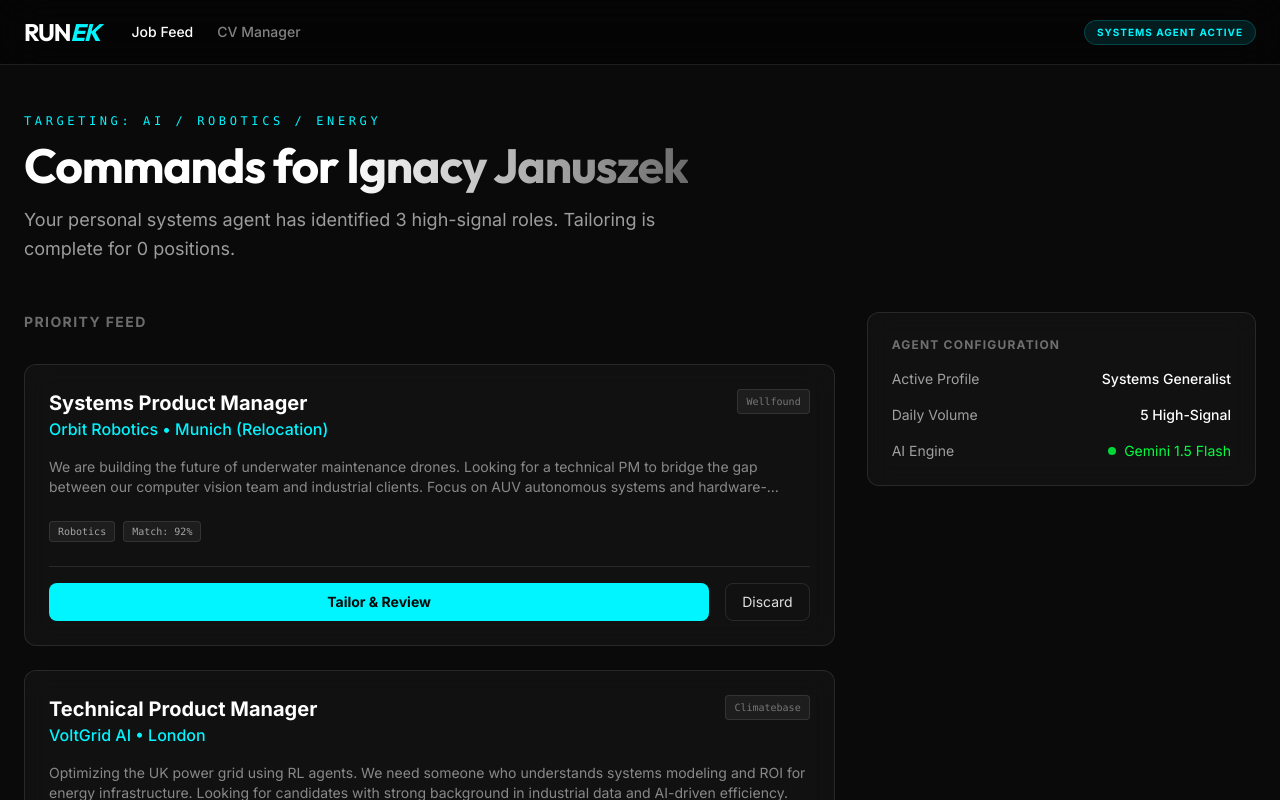
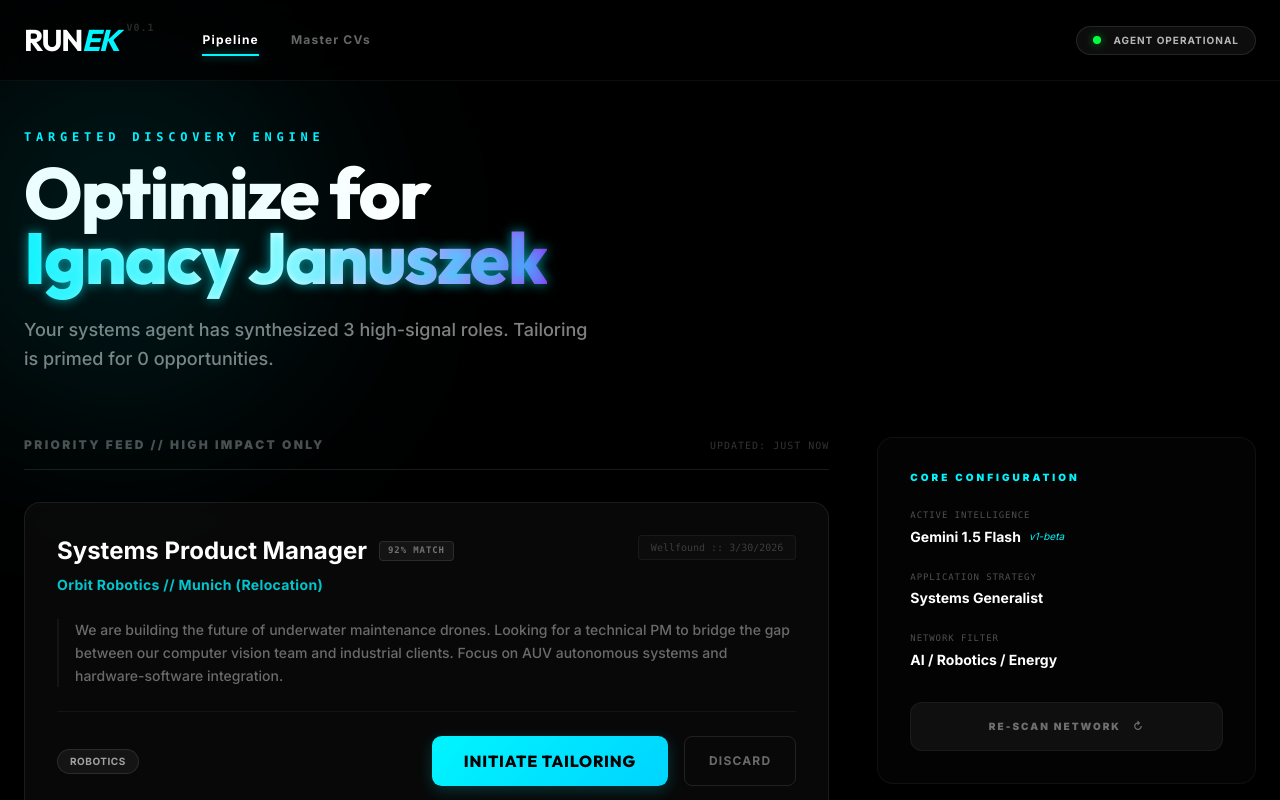
Before and after one commit to Ignisko/runek, a Next.js app in the folder runek-app/: page / in a window 1280 px wide. Shown: the top 800 px of the page. Built offline with nearby package versions, Linux system fonts and the light colour scheme.

Commit message:
UX/UI Overhaul: Premium Cyber-Brutalist design and refined functional dashboard

```diff
--- a/runek-app/app/globals.css
+++ b/runek-app/app/globals.css
@@ -1,24 +1,26 @@
 @import "tailwindcss";
 
 @theme {
-  --color-background: #0a0a0a;
-  --color-foreground: #e0e0e0;
+  --color-background: #000000;
+  --color-foreground: #ffffff;
   --color-primary: #00f5ff;
   --color-secondary: #00ff41;
   --color-accent: #a020f0;
+  --color-obsidian: #0a0a0a;
 
   --font-sans: var(--font-inter);
   --font-outfit: var(--font-outfit);
 }
 
 :root {
-  --background: #0a0a0a;
-  --foreground: #e0e0e0;
+  --background: #000000;
+  --foreground: #f0f0f0;
   --primary: #00f5ff;
   --secondary: #00ff41;
   --accent: #a020f0;
-  --card-bg: rgba(255, 255, 255, 0.03);
-  --border-color: rgba(255, 255, 255, 0.1);
+  --obsidian: #0a0a0a;
+  --card-bg: rgba(20, 20, 20, 0.4);
+  --border-color: rgba(255, 255, 255, 0.08);
 }
 
 @layer base {
@@ -26,59 +28,89 @@
     background-color: var(--background);
     color: var(--foreground);
     font-feature-settings: "cv02", "cv03", "cv04", "ss01";
+    -webkit-font-smoothing: antialiased;
+    background-image:
+      radial-gradient(circle at 50% -20%, rgba(0, 245, 255, 0.08), transparent 40%),
+      radial-gradient(circle at 100% 100%, rgba(160, 32, 240, 0.05), transparent 30%);
+    background-attachment: fixed;
   }
 }
 
 @layer components {
   .glass-card {
     background-color: var(--card-bg);
-    backdrop-filter: blur(12px);
+    backdrop-filter: blur(16px);
+    -webkit-backdrop-filter: blur(16px);
     border: 1px solid var(--border-color);
-    border-radius: 0.75rem;
-    transition: all 0.3s ease;
+    border-radius: 1rem;
+    transition: all 0.4s cubic-bezier(0.4, 0, 0.2, 1);
   }
 
   .glass-card:hover {
-    border-color: rgba(0, 245, 255, 0.3);
-    box-shadow: 0 0 30px rgba(0, 245, 255, 0.05);
+    border-color: rgba(0, 245, 255, 0.4);
+    box-shadow: 0 20px 40px rgba(0, 0, 0, 0.4), 0 0 20px rgba(0, 245, 255, 0.05);
+    transform: translateY(-2px);
   }
 
   .btn-primary {
-    padding: 0.75rem 1.5rem;
-    background-color: var(--primary);
-    color: var(--background);
-    font-weight: 700;
-    border-radius: 0.5rem;
-    transition: all 0.2s ease;
+    padding: 0.8rem 1.8rem;
+    background: linear-gradient(135deg, var(--primary), #00d4ff);
+    color: #000000;
+    font-weight: 800;
+    font-family: var(--font-outfit);
+    text-transform: uppercase;
+    letter-spacing: 0.05em;
+    border-radius: 0.6rem;
+    transition: all 0.3s ease;
+    box-shadow: 0 4px 15px rgba(0, 245, 255, 0.2);
   }
 
   .btn-primary:hover {
-    filter: brightness(1.1);
+    filter: brightness(1.15);
+    box-shadow: 0 8px 25px rgba(0, 245, 255, 0.3);
+    transform: translateY(-1px);
   }
 
   .btn-primary:active {
-    transform: scale(0.95);
+    transform: scale(0.97);
   }
 
   .text-glow {
-    text-shadow: 0 0 8px rgba(0, 245, 255, 0.5);
+    text-shadow: 0 0 12px rgba(0, 245, 255, 0.6);
   }
+
+  .nav-blur {
+    background: rgba(0, 0, 0, 0.7);
+    backdrop-filter: blur(20px);
+    -webkit-backdrop-filter: blur(20px);
+    border-bottom: 1px solid rgba(255, 255, 255, 0.05);
+  }
+}
+
+/* Animations */
+@keyframes pulse-soft {
+  0%, 100% { opacity: 1; filter: brightness(1); }
+  50% { opacity: 0.85; filter: brightness(1.2); }
+}
+
+.animate-pulse-soft {
+  animation: pulse-soft 3s infinite ease-in-out;
 }
 
 /* Custom Scrollbar */
 ::-webkit-scrollbar {
-  width: 8px;
+  width: 6px;
 }
 
 ::-webkit-scrollbar-track {
-  background: var(--background);
+  background: transparent;
 }
 
 ::-webkit-scrollbar-thumb {
-  background: var(--border-color);
-  border-radius: 4px;
+  background: rgba(255, 255, 255, 0.1);
+  border-radius: 10px;
 }
 
 ::-webkit-scrollbar-thumb:hover {
-  background: rgba(255, 255, 255, 0.2);
+  background: var(--primary);
 }
--- a/runek-app/app/page.tsx
+++ b/runek-app/app/page.tsx
@@ -9,9 +9,16 @@ export default function Home() {
   const [loading, setLoading] = useState(true);
   const [tailoring, setTailoring] = useState<string | null>(null);
   const [selectedTailored, setSelectedTailored] = useState<TailoredContent | null>(null);
+  const [showSetup, setShowSetup] = useState(false);
 
   useEffect(() => {
     fetchJobs();
+    // Check if .env exists (simulated via API check)
+    const checkEnv = async () => {
+      const res = await fetch('/api/jobs');
+      if (res.status === 500) setShowSetup(true);
+    };
+    checkEnv();
   }, []);
 
   const fetchJobs = async () => {
@@ -49,32 +56,36 @@ export default function Home() {
   };
 
   return (
-    <div className="flex flex-col min-h-screen">
+    <div className="flex flex-col min-h-screen bg-black selection:bg-primary selection:text-black">
       {/* Navigation Header */}
-      <nav className="sticky top-0 z-50 border-b border-white/10 bg-black/50 backdrop-blur-xl">
-        <div className="max-w-7xl mx-auto px-6 h-16 flex items-center justify-between">
-          <div className="flex items-center gap-8">
-            <h1 className="text-2xl font-bold font-outfit tracking-tighter text-white">
+      <nav className="sticky top-0 z-50 nav-blur">
+        <div className="max-w-7xl mx-auto px-6 h-20 flex items-center justify-between">
+          <div className="flex items-center gap-12">
+            <h1 className="text-3xl font-bold font-outfit tracking-tighter text-white">
               RUN<span className="text-primary italic">EK</span>
+              <span className="text-[10px] ml-2 font-mono text-white/30 align-top opacity-50 tracking-widest">V0.1</span>
             </h1>
-            <div className="hidden md:flex gap-6 text-sm font-medium text-white/50">
+            <div className="hidden lg:flex gap-8 text-xs font-bold uppercase tracking-widest text-white/40">
               <button
                 onClick={() => setActiveTab("feed")}
-                className={`transition-colors hover:text-white ${activeTab === "feed" ? "text-white" : ""}`}
+                className={`transition-all hover:text-white relative py-2 ${activeTab === "feed" ? "text-white" : ""}`}
               >
-                Job Feed
+                Pipeline
+                {activeTab === "feed" && <span className="absolute bottom-0 left-0 w-full h-[2px] bg-primary shadow-[0_0_8px_rgba(0,245,255,0.5)]" />}
               </button>
               <button
                 onClick={() => setActiveTab("cv")}
-                className={`transition-colors hover:text-white ${activeTab === "cv" ? "text-white" : ""}`}
+                className={`transition-all hover:text-white relative py-2 ${activeTab === "cv" ? "text-white" : ""}`}
               >
-                CV Manager
+                Master CVs
+                {activeTab === "cv" && <span className="absolute bottom-0 left-0 w-full h-[2px] bg-primary shadow-[0_0_8px_rgba(0,245,255,0.5)]" />}
               </button>
             </div>
           </div>
-          <div className="flex items-center gap-4">
-            <div className="px-3 py-1 rounded-full bg-primary/10 border border-primary/20 text-[10px] font-bold text-primary uppercase tracking-widest">
-              Systems Agent Active
+          <div className="flex items-center gap-6">
+            <div className="hidden sm:flex items-center gap-3 px-4 py-1.5 rounded-full bg-white/5 border border-white/10">
+              <span className="w-2 h-2 rounded-full bg-secondary animate-pulse shadow-[0_0_8px_rgba(0,255,65,0.5)]" />
+              <span className="text-[10px] font-bold text-white/70 uppercase tracking-widest">Agent Operational</span>
             </div>
           </div>
         </div>
@@ -82,108 +93,172 @@ export default function Home() {
 
       {/* Main Content */}
       <div className="max-w-7xl mx-auto px-6 py-12 flex-1 w-full">
-        <header className="mb-12">
-          <p className="text-primary font-mono text-xs uppercase tracking-[0.3em] mb-3">Targeting: AI / Robotics / Energy</p>
-          <h2 className="text-4xl md:text-5xl font-bold font-outfit text-white mb-4 tracking-tight">
-            Commands for <span className="text-transparent bg-clip-text bg-gradient-to-r from-white to-white/40">Ignacy Januszek</span>
+        <header className="mb-16 relative">
+          <div className="absolute -top-24 -left-24 w-96 h-96 bg-primary/10 rounded-full blur-[100px] pointer-events-none" />
+          <p className="text-primary font-mono text-xs uppercase tracking-[0.4em] mb-4 font-bold">Targeted Discovery Engine</p>
+          <h2 className="text-5xl md:text-7xl font-extrabold font-outfit text-white mb-6 tracking-tight leading-[0.9]">
+            Optimize for <br />
+            <span className="text-transparent bg-clip-text bg-gradient-to-r from-primary via-white to-accent text-glow">Ignacy Januszek</span>
           </h2>
-          <p className="text-white/60 max-w-2xl text-lg leading-relaxed">
-            Your personal systems agent has identified {jobs.length} high-signal roles.
-            Tailoring is complete for {jobs.filter(j => j.status === 'tailored').length} positions.
+          <p className="text-white/50 max-w-xl text-lg leading-relaxed font-medium">
+            Your systems agent has synthesized {jobs.length} high-signal roles.
+            Tailoring is primed for {jobs.filter(j => j.status === 'tailored').length} opportunities.
           </p>
         </header>
 
         {/* Action Grid/Feed */}
-        <div className="grid grid-cols-1 lg:grid-cols-3 gap-8">
-          <div className="lg:col-span-2 flex flex-col gap-6">
-            <h3 className="text-sm font-bold uppercase tracking-widest text-white/40 mb-2">Priority Feed</h3>
+        <div className="grid grid-cols-1 lg:grid-cols-12 gap-12">
+          <div className="lg:col-span-8 flex flex-col gap-8">
+            <div className="flex items-center justify-between border-b border-white/10 pb-4">
+              <h3 className="text-xs font-black uppercase tracking-[0.2em] text-white/30">Priority Feed // High Impact Only</h3>
+              <div className="text-[10px] font-mono text-white/20 uppercase tracking-widest">Updated: Just Now</div>
+            </div>
 
             {loading ? (
-              <div className="flex justify-center py-20">
-                <span className="w-10 h-10 border-4 border-primary/20 border-t-primary rounded-full animate-spin" />
+              <div className="flex flex-col items-center justify-center py-32 gap-4">
+                <span className="w-12 h-12 border-2 border-primary/20 border-t-primary rounded-full animate-spin" />
+                <p className="text-xs font-mono text-white/30 animate-pulse uppercase tracking-widest">Initalizing Neural Pipeline...</p>
               </div>
             ) : (
-              jobs.map(job => (
-                <div key={job.id} className={`glass-card p-6 flex flex-col gap-4 ${job.status === 'tailored' ? 'border-secondary/30' : ''}`}>
-                  <div className="flex justify-between items-start">
-                    <div>
-                      <h4 className="text-xl font-bold text-white">{job.title}</h4>
-                      <p className="text-primary font-medium">{job.company} • {job.location}</p>
+              <div className="space-y-6">
+                {jobs.map(job => (
+                  <div key={job.id} className={`glass-card p-8 group relative overflow-hidden ${job.status === 'tailored' ? 'border-secondary/20 bg-secondary/[0.02]' : ''}`}>
+                    {job.status === 'tailored' && (
+                      <div className="absolute top-0 right-0 px-4 py-1 bg-secondary/20 text-secondary text-[10px] font-black uppercase tracking-widest rounded-bl-lg border-l border-b border-secondary/20">
+                        Synthesized
                       </div>
-                    <div className="px-2 py-1 bg-white/5 border border-white/10 rounded text-[10px] font-mono text-white/40">
-                      {job.source}
+                    )}
+                    <div className="flex flex-col md:flex-row justify-between items-start gap-4">
+                      <div className="space-y-2">
+                        <div className="flex items-center gap-3">
+                          <h4 className="text-2xl font-bold text-white group-hover:text-primary transition-colors duration-300">{job.title}</h4>
+                          <span className="px-2 py-0.5 rounded bg-white/5 border border-white/10 text-[9px] text-white/40 font-mono font-bold uppercase tracking-widest">
+                            {job.matchScore}% Match
+                          </span>
+                        </div>
+                        <p className="text-primary font-bold text-sm tracking-wide opacity-80">{job.company} // {job.location}</p>
+                      </div>
+                      <div className="text-[10px] font-mono text-white/20 whitespace-nowrap bg-white/[0.02] px-3 py-1 rounded border border-white/5">
+                        {job.source} :: {new Date(job.postedAt).toLocaleDateString()}
                       </div>
                     </div>
-                  <p className="text-white/50 text-sm line-clamp-2">{job.description}</p>
 
-                  <div className="flex flex-wrap gap-2 pt-2">
-                    <span className="px-2 py-0.5 rounded bg-white/5 border border-white/10 text-[10px] text-white/60 font-mono">{job.category}</span>
-                    <span className="px-2 py-0.5 rounded bg-white/5 border border-white/10 text-[10px] text-white/60 font-mono">Match: {job.matchScore}%</span>
-                    {job.status === 'tailored' && (
-                      <span className="px-2 py-0.5 rounded bg-secondary/10 border border-secondary/20 text-[10px] text-secondary font-mono">Tailored</span>
+                    <p className="text-white/40 text-sm leading-relaxed my-6 line-clamp-3 font-medium border-l-2 border-white/5 pl-4 group-hover:border-primary/30 transition-colors">
+                      {job.description}
+                    </p>
+
+                    <div className="flex flex-wrap gap-4 items-center justify-between pt-6 border-t border-white/5">
+                      <div className="flex gap-2">
+                        <span className="px-3 py-1 rounded-full bg-white/5 border border-white/10 text-[10px] text-white/60 font-bold uppercase tracking-wider">{job.category}</span>
+                      </div>
+
+                      <div className="flex gap-4 w-full md:w-auto">
+                        <button
+                          onClick={() => handleTailor(job.id, job.category)}
+                          disabled={tailoring === job.id}
+                          className={`btn-primary flex-1 md:flex-none flex items-center justify-center gap-3 px-8 ${job.status === 'tailored' ? 'from-secondary to-[#00d136] shadow-[0_4px_15px_rgba(0,255,65,0.2)]' : ''}`}
+                        >
+                          {tailoring === job.id ? (
+                            <>
+                              <span className="w-3 h-3 border-2 border-black/20 border-t-black rounded-full animate-spin" />
+                              <span>Synthesizing...</span>
+                            </>
+                          ) : job.status === 'tailored' ? 'Review Manifest' : 'Initiate Tailoring'}
+                        </button>
+                        <button className="px-6 py-3 border border-white/10 rounded-lg hover:bg-white/10 transition-all text-xs font-bold uppercase tracking-widest text-white/40 hover:text-white">Discard</button>
+                      </div>
+                    </div>
+                  </div>
+                ))}
+              </div>
             )}
           </div>
 
-                  <div className="flex gap-4 pt-4 border-t border-white/10 mt-2">
-                    <button
-                      onClick={() => handleTailor(job.id, job.category)}
-                      disabled={tailoring === job.id}
-                      className={`btn-primary flex-1 py-2 text-sm ${job.status === 'tailored' ? 'bg-secondary text-black' : ''}`}
-                    >
-                      {tailoring === job.id ? 'Agent Working...' : job.status === 'tailored' ? 'View Tailored CV' : 'Tailor & Review'}
-                    </button>
-                    <button className="px-4 py-2 border border-white/10 rounded-lg hover:bg-white/5 transition-colors text-sm">Discard</button>
+          {/* Sidebar / Status Manifest */}
+          <div className="lg:col-span-4 flex flex-col gap-8">
+            <div className="glass-card p-8 space-y-8 bg-white/[0.01] border-white/5">
+              <div>
+                <h3 className="text-[10px] font-black uppercase tracking-[0.3em] text-primary mb-6">Core Configuration</h3>
+                <div className="space-y-6">
+                  <div className="flex flex-col gap-1">
+                    <span className="text-[9px] font-mono text-white/30 uppercase tracking-widest">Active Intelligence</span>
+                    <span className="text-sm font-bold text-white flex items-center gap-2">
+                       Gemini 1.5 Flash <span className="text-[10px] text-primary italic font-normal">v1-beta</span>
+                    </span>
                   </div>
+                  <div className="flex flex-col gap-1">
+                    <span className="text-[9px] font-mono text-white/30 uppercase tracking-widest">Application Strategy</span>
+                    <span className="text-sm font-bold text-white">Systems Generalist</span>
                   </div>
-              ))
-            )}
-          </div>
-
-          {/* Sidebar / Profile Status */}
-          <div className="flex flex-col gap-8">
-            <div className="glass-card p-6 flex flex-col gap-4">
-              <h3 className="text-xs font-bold uppercase tracking-widest text-white/40">Agent Configuration</h3>
-              <div className="space-y-4">
-                <div className="flex justify-between items-center text-sm">
-                  <span className="text-white/60">Active Profile</span>
-                  <span className="text-white font-medium">Systems Generalist</span>
-                </div>
-                <div className="flex justify-between items-center text-sm">
-                  <span className="text-white/60">Daily Volume</span>
-                  <span className="text-white font-medium">5 High-Signal</span>
-                </div>
-                <div className="flex justify-between items-center text-sm">
-                  <span className="text-white/60">AI Engine</span>
-                  <span className="flex items-center gap-2 text-secondary">
-                    <span className="w-2 h-2 rounded-full bg-secondary animate-pulse" />
-                    Gemini 1.5 Flash
-                  </span>
+                  <div className="flex flex-col gap-1">
+                    <span className="text-[9px] font-mono text-white/30 uppercase tracking-widest">Network Filter</span>
+                    <span className="text-sm font-bold text-white">AI / Robotics / Energy</span>
                   </div>
                 </div>
               </div>
 
-            {selectedTailored && (
-              <div className="glass-card p-6 flex flex-col gap-4 bg-gradient-to-br from-primary/10 to-transparent animate-in fade-in slide-in-from-bottom-4 duration-500">
-                <h3 className="text-xs font-bold uppercase tracking-widest text-primary/80">Tailoring Results</h3>
-                <p className="text-white/80 text-sm whitespace-pre-wrap line-clamp-6 font-mono">
+              <button className="w-full py-4 bg-white/5 hover:bg-white/10 border border-white/5 rounded-xl transition-all text-[10px] font-black uppercase tracking-[0.2em] text-white/40 hover:text-white group">
+                Re-scan Network <span className="inline-block group-hover:rotate-180 transition-transform duration-500 ml-2">↻</span>
+              </button>
+            </div>
+
+            {selectedTailored ? (
+              <div className="glass-card p-8 bg-gradient-to-br from-primary/20 via-transparent to-transparent border-primary/20 animate-in fade-in slide-in-from-right-8 duration-700">
+                <div className="flex items-center justify-between mb-6">
+                  <h3 className="text-[10px] font-black uppercase tracking-[0.3em] text-primary">Tailoring Output</h3>
+                  <span className="text-[8px] font-mono text-white/20">AGENT_SIG :: 0x7F2</span>
+                </div>
+                <div className="p-4 bg-black/40 rounded-lg border border-white/5 mb-6">
+                  <p className="text-white/70 text-xs leading-relaxed font-mono whitespace-pre-wrap line-clamp-[12]">
                     {selectedTailored.coverLetter}
                   </p>
+                </div>
+                <div className="space-y-4">
                   <button
-                  onClick={() => window.alert("CV Generated!")}
-                  className="w-full py-2 bg-white/10 hover:bg-white/20 rounded text-xs text-white uppercase tracking-wider font-bold transition-all"
+                    onClick={() => window.alert("Manifest Downloaded")}
+                    className="w-full py-4 bg-white text-black font-black text-xs uppercase tracking-widest rounded-xl hover:scale-[1.02] transition-transform active:scale-95"
                   >
-                  Download Refactored CV
+                    Export Tailored CV
                   </button>
+                  <button className="w-full py-3 bg-white/5 border border-white/10 rounded-lg text-[9px] font-bold uppercase tracking-[0.2em] text-white/60 hover:text-white transition-colors">
+                    Draft Outreach Email
+                  </button>
+                </div>
+              </div>
+            ) : (
+              <div className="glass-card p-8 border-dashed border-white/10 bg-transparent flex flex-col items-center justify-center text-center gap-4 group">
+                <div className="w-12 h-12 rounded-full border border-white/10 flex items-center justify-center text-white/20 group-hover:border-primary/30 transition-colors">
+                  <span className="font-mono text-xl">?</span>
+                </div>
+                <p className="text-[10px] font-mono text-white/20 uppercase tracking-widest leading-relaxed">
+                  Select a role to <br /> initiate neural tailoring
+                </p>
+              </div>
+            )}
+
+            {showSetup && (
+              <div className="glass-card p-6 bg-accent/10 border-accent/20 animate-pulse">
+                <h3 className="text-[10px] font-black uppercase tracking-[0.2em] text-accent mb-3 tracking-widest">Action Required: Setup</h3>
+                <p className="text-[11px] text-white/70 leading-relaxed mb-4">
+                  Neural engine is offline. Please finalize local environment variables (`.env`) to enable live synthesis.
+                </p>
+                <button className="text-[10px] font-bold text-accent underline underline-offset-4 tracking-widest">VIEW SETUP GUIDE</button>
               </div>
             )}
           </div>
         </div>
       </div>
 
-      <footer className="py-8 border-t border-white/5 text-center">
-        <p className="text-white/20 text-[10px] font-mono tracking-widest uppercase">
-          Runek Core • v0.1.0 • Designed for Ignacy Januszek
+      <footer className="py-12 border-t border-white/5 mt-auto">
+        <div className="max-w-7xl mx-auto px-6 flex flex-col md:flex-row justify-between items-center gap-6 opacity-30">
+          <p className="text-[9px] font-mono tracking-[0.4em] uppercase text-white">
+            Runek Neural Core • Optimized for Ignacy Januszek
           </p>
+          <div className="flex gap-8 text-[9px] font-bold uppercase tracking-widest text-white">
+            <span className="cursor-help">Documentation</span>
+            <span className="cursor-help">System Status: 99.8%</span>
+          </div>
+        </div>
       </footer>
     </div>
   );
```
Also changed, not shown: 1 other file (tests, documents, lock files or other folders). Lines whose indentation alone changed are shown as unchanged.
